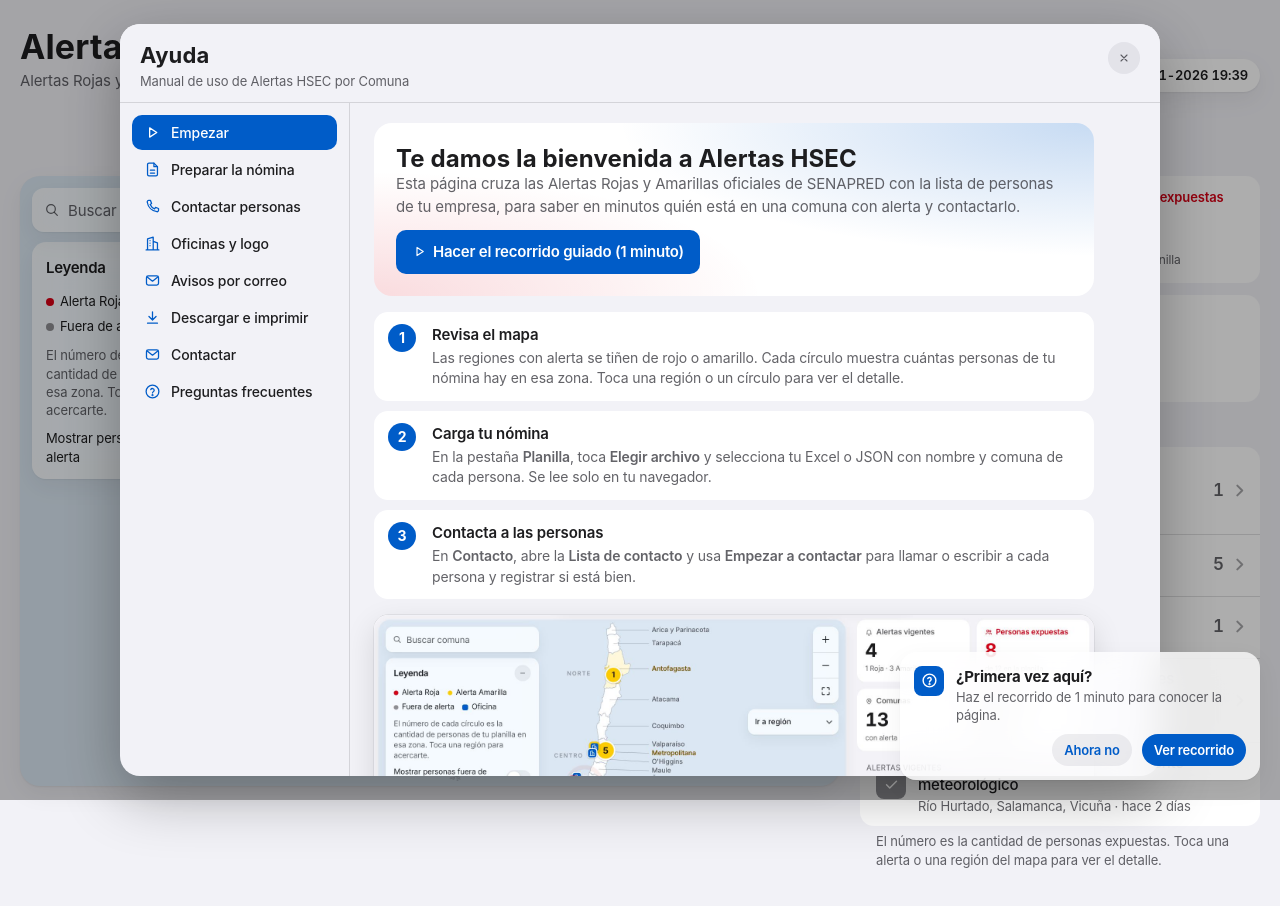
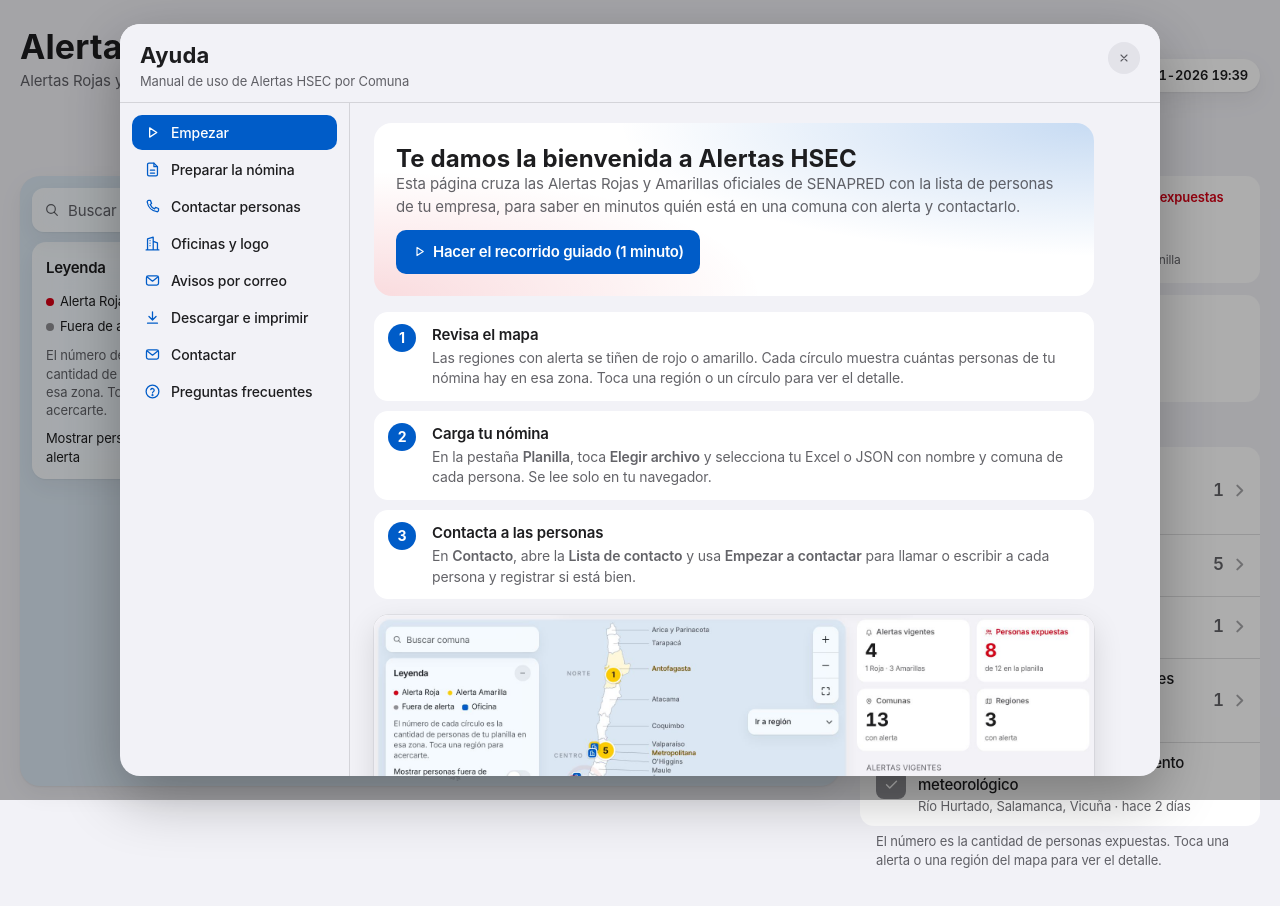
Before and after one commit to paulinaalmonacid-lang/alertas-hsec-chile, a plain HTML site: page index.html in a window 1280 px wide. Both pictures are taken after a click on the button "Ayuda". Drawn offline with Linux system fonts and the light colour scheme.

Commit message:
Evitar que el aviso de bienvenida tape el manual
En pantallas de celular el recuadro "¿Primera vez aquí?" quedaba por
encima del manual de ayuda. Ahora se cierra al abrir la ayuda y se
dibuja siempre por debajo de las ventanas.

Co-Authored-By: Claude Opus 5 <noreply@anthropic.com>
Claude-Session: https://claude.ai/code/session_01VM54ohkXS6Ynoe3tDKNAKx

```diff
--- a/index.html
+++ b/index.html
@@ -554,7 +554,7 @@ details.faq p{padding:0 16px 14px;font-size:14px;color:var(--label-2)}
 .tour-dots{display:flex;gap:5px;flex-wrap:wrap}
 .tour-dots i{width:6px;height:6px;border-radius:50%;background:var(--fill)}
 .tour-dots i.on{background:var(--blue);width:16px;border-radius:3px}
-.welcome{position:fixed;right:max(20px,env(safe-area-inset-right,0px));bottom:calc(20px + env(safe-area-inset-bottom,0px));z-index:30;width:min(360px,calc(100vw - 32px));border-radius:16px;padding:14px;display:flex;flex-direction:column;gap:10px}
+.welcome{position:fixed;right:max(20px,env(safe-area-inset-right,0px));bottom:calc(20px + env(safe-area-inset-bottom,0px));z-index:25;width:min(360px,calc(100vw - 32px));border-radius:16px;padding:14px;display:flex;flex-direction:column;gap:10px}
 @media (max-width:760px){.welcome{bottom:calc(84px + env(safe-area-inset-bottom,0px));left:16px;right:16px;width:auto}}
 @media (prefers-reduced-motion:reduce){.tour-spot,.tour-card{transition:none}}
 #btnHelp svg.ic{width:16px;height:16px}
@@ -2084,7 +2084,7 @@ function updateTabBadges(){
 /* ============ ayuda y recorrido guiado ============ */
 const HELP_KEY="hsec_help_seen_v1";
 let hLast=null;
-function openHelp(topic){hLast=document.activeElement;$("helpDlg").hidden=false;document.body.style.overflow="hidden";showHelp(topic||"inicio");$("hClose").focus();}
+function openHelp(topic){hLast=document.activeElement;$("welcome").hidden=true;try{localStorage.setItem(HELP_KEY,"1");}catch(_){}$("helpDlg").hidden=false;document.body.style.overflow="hidden";showHelp(topic||"inicio");$("hClose").focus();}
 function closeHelp(){$("helpDlg").hidden=true;document.body.style.overflow="";if(hLast&&hLast.focus)hLast.focus();}
 function showHelp(t){
   $("hNav").querySelectorAll("button").forEach(b=>{if(b.dataset.h===t)b.setAttribute("aria-current","page");else b.removeAttribute("aria-current");});
```
